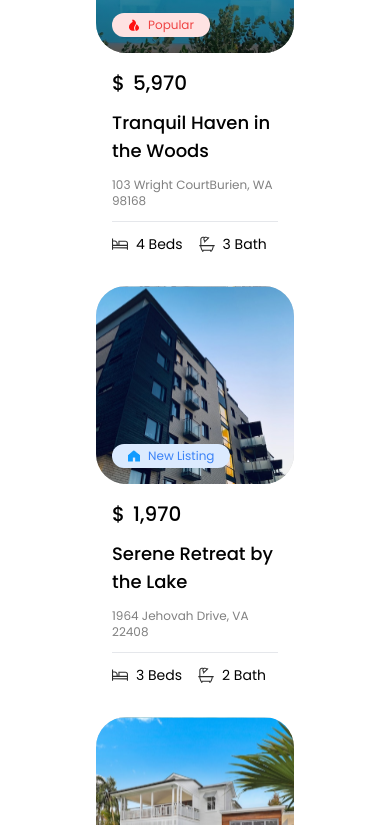
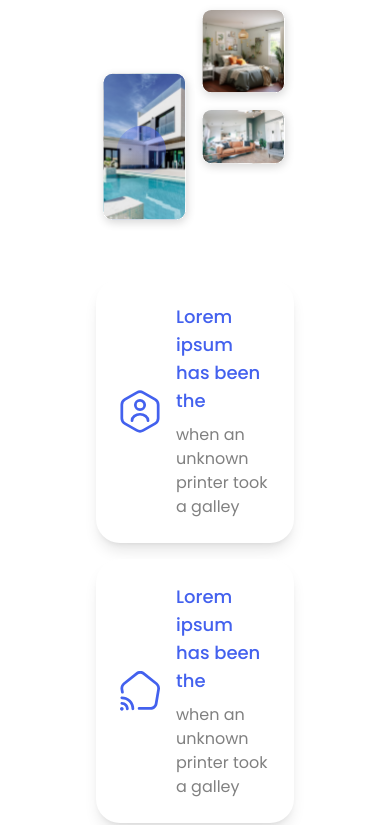
Before and after one commit to Senaseser/BaykarProject1, a Next.js app: page / in a window 390 px wide. Shown: the part 2239-3064 px from the top of the page. Built offline with nearby package versions, Linux system fonts and the light colour scheme.

Commit message:
home mobile updated

```diff
--- a/app/page.tsx
+++ b/app/page.tsx
@@ -8,6 +8,8 @@ import Home from "@/components/home/page";
 import Listings from "@/components/listings/page";
 import Services from "@/components/services/page";
 import AboutMobile from "@/components/about/mobile";
+import ListingsMobile from "@/components/listings/mobile";
+import ServicesMobile from "@/components/services/mobile";
 
 
 export default function Dashboard() {
@@ -30,17 +32,23 @@ export default function Dashboard() {
         />
       <Home/>
     </section>
-    <section id="about" className=" md:flex h-auto hidden items-center justify-center bg-white scroll-m-[70px] mb-10">
+    <section id="about" className=" lg:flex h-auto hidden items-center justify-center bg-white scroll-m-[70px] mb-10">
       <About/>
     </section>
-    <section id="about" className=" md:hidden h-auto flex items-center justify-center bg-white scroll-m-[70px] mb-10">
+    <section id="about" className=" lg:hidden h-auto flex items-center justify-center bg-white scroll-m-[70px] mb-10">
      <AboutMobile/>
     </section>
-    <section id="listings" className="h-auto flex items-center justify-center bg-white scroll-m-[70px] mb-10 ">
+    <section id="listings" className="md:flex hidden h-auto items-center justify-center bg-white scroll-m-[70px] mb-10 ">
       <Listings/>
+    </section>
+    <section id="listings" className="md:hidden h-auto flex items-center justify-center bg-white scroll-m-[70px] mb-10 ">
+      <ListingsMobile/>
     </section>
     <section id="services" className="h-auto flex items-center justify-center bg-[#3a0ba3] z-40 scroll-m-[70px] w-full mb-10">
       <Services/>
+    </section>
+    <section id="services" className="h-auto flex items-center justify-center bg-[#3a0ba3] z-40 scroll-m-[70px] w-full mb-10">
+      <ServicesMobile/>
     </section>
     <section id="blogs" className="h-auto flex items-center justify-center bg-white scroll-m-[70px] mb-10">
       <Blogs/>
--- a/components/about/mobile.tsx
+++ b/components/about/mobile.tsx
@@ -1,10 +1,105 @@
 "use client"
 import React from 'react'
+import Image from 'next/image'
 
-const AboutMobile = () => {
+import House1 from "../../assets/image2.svg"
+import House2 from "../../assets/image3.svg"
+import House3 from "../../assets/image4.svg"
+import Octagon from "../../assets/octagon.svg"
+import SmartHome from "../../assets/smarthome.svg"
+import Ellipse from "../../assets/ellipse3.svg"
+
+const About = () => {
   return (
-    <div>AboutMobile</div>
+    <div className="container mx-auto px-24 w-full h-full relative my-10">
+      <div className="grid grid-cols-1 lg:grid-cols-2 gap-12">
+        <div className="space-y-6">
+          <span className="text-[#3a0ba3] font-medium">WHO ARE WE</span>
+
+          <h2 className="text-4xl font-medium leading-tight">
+            Assisting individuals in locating the appropriate real estate.
+          </h2>
+
+          <p className="text-[#808080]">
+            Lorem Ipsum has been the industrys standard dummy text ever since the 1500s, when an unknown printer took a galley of type and scrambled it
+          </p>
+
+          <div className="relative grid grid-cols-2">
+            <div className="col-span-1 mt-16">
+              <Image
+                src={House1}
+                alt="Modern house with pool"
+                width={280}
+                height={500}
+                className="object-cover rounded-2xl"
+              />
+            </div>
+
+            <div className="col-span-1 flex flex-col justify-items-center">
+              <div className="aspect-square relative">
+                <Image
+                  src={House2}
+                  alt="Bedroom interior"
+                  className="object-cover rounded-2xl"
+                />
+              </div>
+
+              <div className="aspect-[2/1] relative">
+                <Image
+                  src={Ellipse}
+                  alt="ellipse"
+                  width={50}
+                  height={50}
+                  className="absolute bottom-0 right-32 z-40"
+                />
+                <Image
+                  src={House3}
+                  alt="Living room"
+                  className="object-cover rounded-2xl"
+                />
+              </div>
+            </div>
+          </div>
+        </div>
+
+        <div className="space-y-4">
+          <div className="flex items-center gap-4 p-6 bg-white shadow-lg rounded-3xl">
+            <Image
+              src={Octagon}
+              alt="home icon"
+              width={40}
+              height={40}
+            />
+            <div>
+              <h3 className="text-lg font-medium text-[#4361ee] mb-2">
+                Lorem ipsum has been the
+              </h3>
+              <p className="text-[#808080]">
+                when an unknown printer took a galley
+              </p>
+            </div>
+          </div>
+
+          <div className="flex items-center gap-4 p-6 bg-white shadow-lg rounded-3xl">
+            <Image
+              src={SmartHome}
+              alt="user icon"
+              width={40}
+              height={40}
+            />
+            <div>
+              <h3 className="text-lg font-medium text-[#4361ee] mb-2">
+                Lorem ipsum has been the
+              </h3>
+              <p className="text-[#808080]">
+                when an unknown printer took a galley
+              </p>
+            </div>
+          </div>
+        </div>
+      </div>
+    </div>
   )
-};
+}
 
-export default AboutMobile;
+export default About
--- /dev/null
+++ b/components/listings/mobile.tsx
@@ -0,0 +1,9 @@
+import React from 'react'
+
+const ListingsMobile = () => {
+  return (
+    <div>ListingsMobile</div>
+  )
+}
+
+export default ListingsMobile
--- a/components/listings/page.tsx
+++ b/components/listings/page.tsx
@@ -70,8 +70,7 @@ const Listings = () => {
   ]
 
   return (
-
-    <div className="container mx-auto px-24  w-full h-full relative my-5">
+    <div className="container mx-auto px-24 w-full h-full relative my-5">
       <Image
         src={Ellipse}
         alt="ellipse"
@@ -123,44 +122,49 @@ const Listings = () => {
         </div>
       </div>
 
-      <div className="grid grid-cols-1 md:grid-cols-2 lg:grid-cols-3 xl:grid-cols-4 gap-4 md:gap-6">
+      <div className="relative">
+        <div className="flex overflow-x-auto gap-6 pb-6 snap-x snap-mandatory scrollbar-hide">
           {listings.map((listing) => (
-          <div key={listing.id} className="bg-white overflow-hidden ">
-            <div className="relative aspect-square rounded-[30px] overflow-hidden md:p-0 p-5 max-w-[400px] max-h-[400px]">
+            <div
+              key={listing.id}
+              className="bg-white flex-none w-[300px] snap-start"
+            >
+              <div className="relative aspect-square rounded-[30px] overflow-hidden">
                 <Image
                   src={listing.image}
                   alt={listing.title}
                   fill
-                className="object-cover max-w-[400px] max-h-[400px]"
+                  className="object-cover"
                 />
-              <div className={`flex items-center gap-2 absolute bottom-4 left-4 ${listing.tagColor} px-4 py-1 rounded-full text-xs md:text-sm`}>
+                <div className={`flex items-center gap-2 absolute bottom-4 left-4 ${listing.tagColor} px-4 py-1 rounded-full text-sm`}>
                   <Image
                     src={listing.tagIcon}
                     alt=''
                     width={12}
                     height={12}
-               className="w-3 h-3 md:w-4 md:h-4"
-              />{listing.tag}
+                    className="w-4 h-4"
+                  />
+                  {listing.tag}
                 </div>
               </div>
 
-            <div className="p-4 md:p-6 space-y-3 md:space-y-4">
+              <div className="py-6 space-y-4">
                 <div className="flex items-center gap-2">
-                <span className="text-xl font-medium">$</span>
-                <span className="text-xl font-medium">{listing.price}</span>
+                  <span className="text-lg font-medium">$</span>
+                  <span className="text-lg font-medium">{listing.price}</span>
                 </div>
 
-              <h3 className="text-lg md:text-xl font-medium">{listing.title}</h3>
-              <p className="text-[#808080] text-xs md:text-sm">{listing.address}</p>
+                <h3 className="text-xl font-medium">{listing.title}</h3>
+                <p className="text-[#808080] text-sm">{listing.address}</p>
 
-              <div className="flex items-center gap-4 pt-3 md:pt-4 border-t max-w-[400px] max-h-[400px]">
+                <div className="flex items-center gap-4 pt-4 border-t">
                   <div className="flex items-center gap-2">
-                  <Image src={BedIcon} alt="bed" width={20} height={20}  className="w-4 h-4 md:w-5 md:h-5"/>
-                  <span className="text-sm md:text-base">{listing.beds} Beds</span>
+                    <Image src={BedIcon} alt="bed" width={20} height={20} className="w-5 h-5"/>
+                    <span className="text-base">{listing.beds} Beds</span>
                   </div>
                   <div className="flex items-center gap-2">
-                  <Image src={BathIcon} alt="bath" width={20} height={20}  className="w-4 h-4 md:w-5 md:h-5"/>
-                  <span className="text-sm md:text-base">{listing.baths} Bath</span>
+                    <Image src={BathIcon} alt="bath" width={20} height={20} className="w-5 h-5"/>
+                    <span className="text-base">{listing.baths} Bath</span>
                   </div>
                 </div>
               </div>
@@ -168,6 +172,7 @@ const Listings = () => {
           ))}
         </div>
       </div>
+    </div>
   )
 }
 
--- /dev/null
+++ b/components/services/mobile.tsx
@@ -0,0 +1,9 @@
+import React from 'react'
+
+const ServicesMobile = () => {
+  return (
+    <div>ListingsMobile</div>
+  )
+}
+
+export default ServicesMobile
```
Lines whose indentation alone changed are shown as unchanged.
